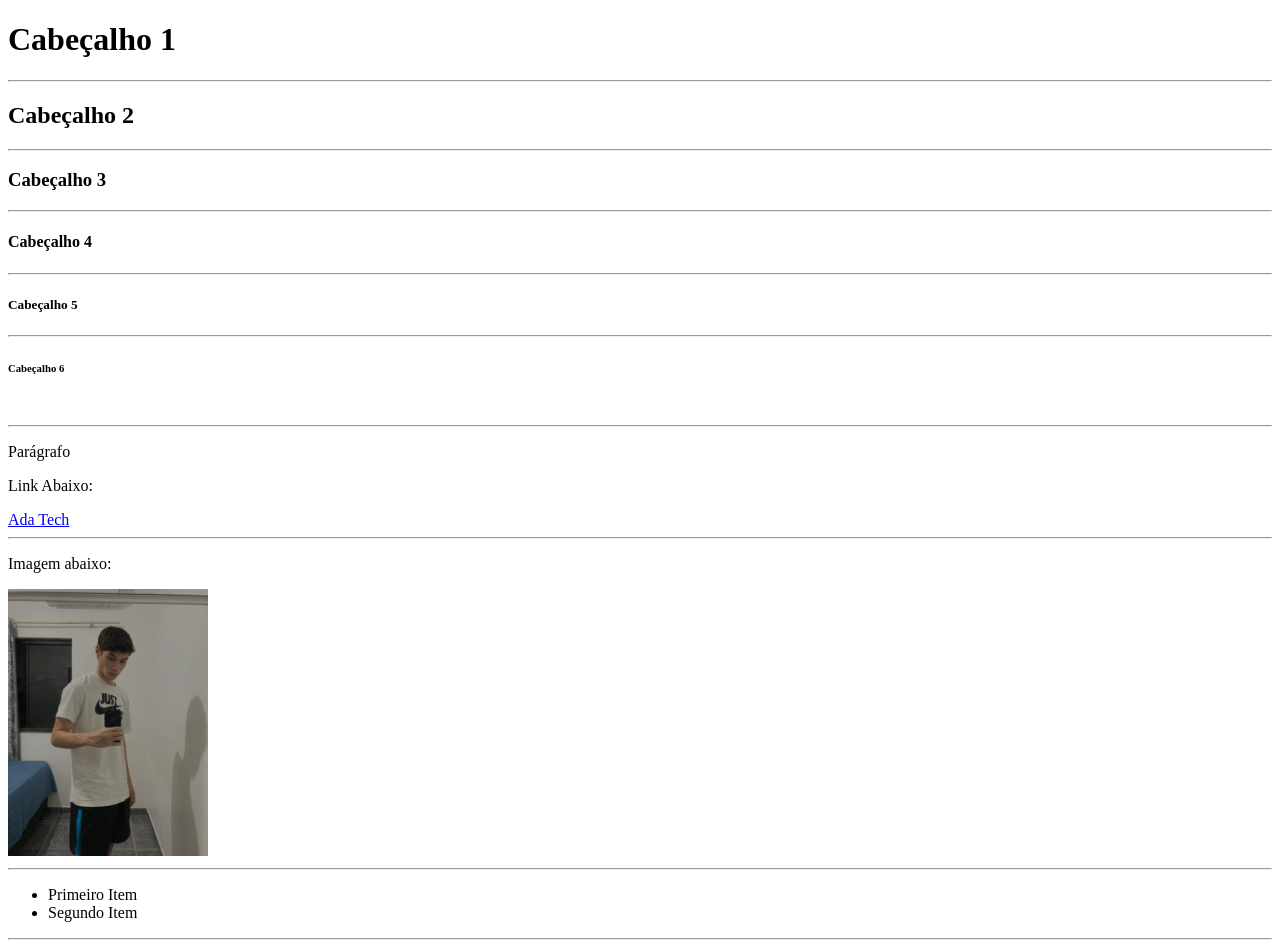
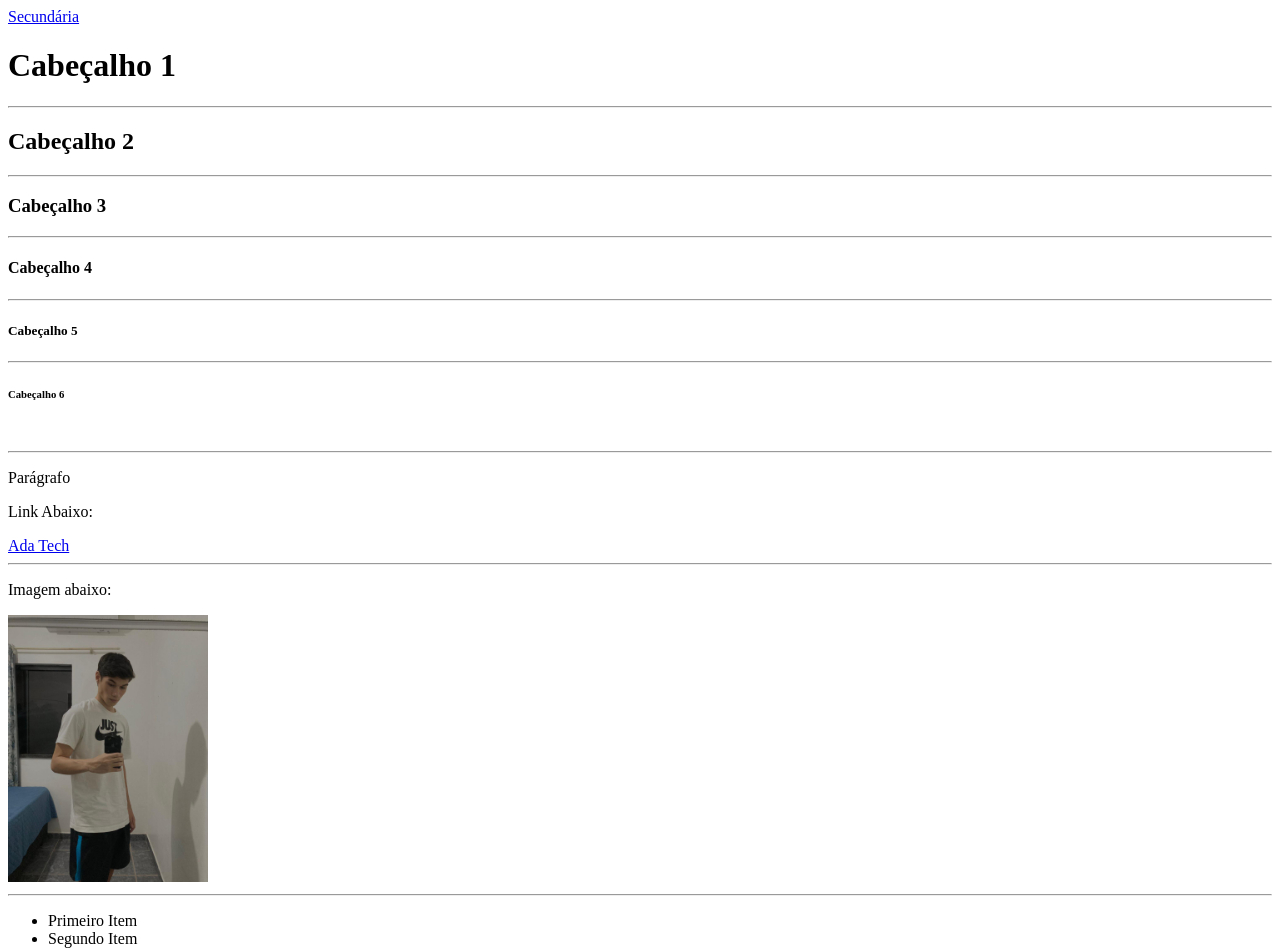
Before and after one commit to GustavoRMendes/front-end-adaTech, a plain HTML site: page index.html in a window 1280 px wide. Shown: the top 951 px of the page. Drawn offline with Linux system fonts and the light colour scheme.

Commit message:
Add a link html

```diff
--- a/index.html
+++ b/index.html
@@ -10,6 +10,7 @@
 <body>
   <!-- Principais Tags -->
   <header>
+    <a href="secundario.html">Secundária</a>
     <h1>Cabeçalho 1</h1>
     <hr>
     <h2>Cabeçalho 2</h2>
```
Also changed, not shown: secundario.html (+1 -0 lines).
